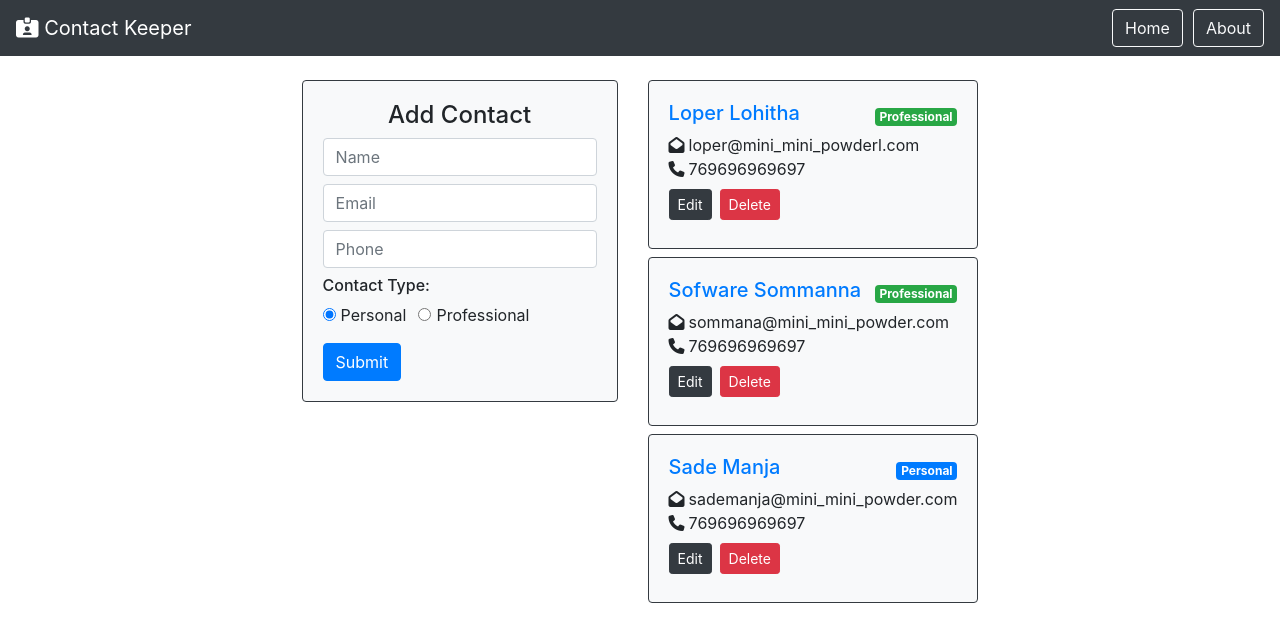
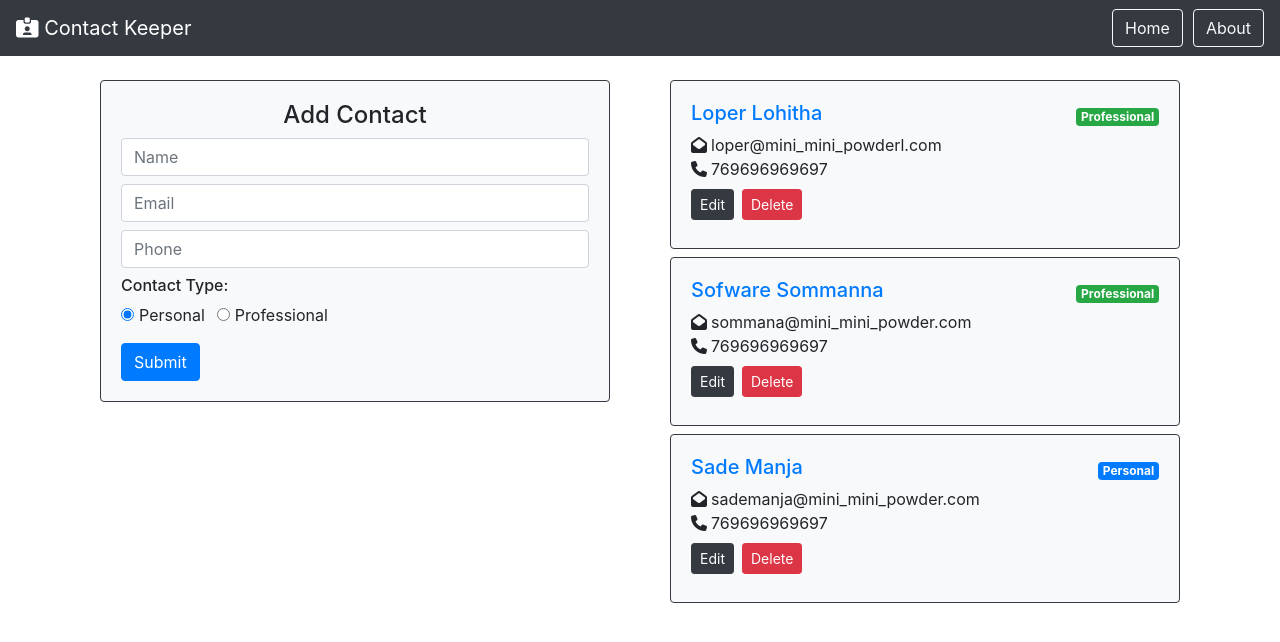
Before and after one commit to devdaemon404/contact-keeper, a React (Create React App) app in the folder client/: page / in a window 1280 px wide. Shown: the top 642 px of the page. Built offline with nearby package versions, Linux system fonts and the light colour scheme.

Commit message:
Typo css class

```diff
--- a/client/src/components/pages/Home.js
+++ b/client/src/components/pages/Home.js
@@ -5,10 +5,10 @@ import ContactForm from '../contacts/ContactForm';
 const Home = () => {
     return (
         <div className="row mt-3 justify-content-center">
-            <div className="column">
+            <div className="col">
                 <ContactForm />
             </div>
-            <div className="column">
+            <div className="col">
                 <Contacts />
             </div>
         </div>
```
